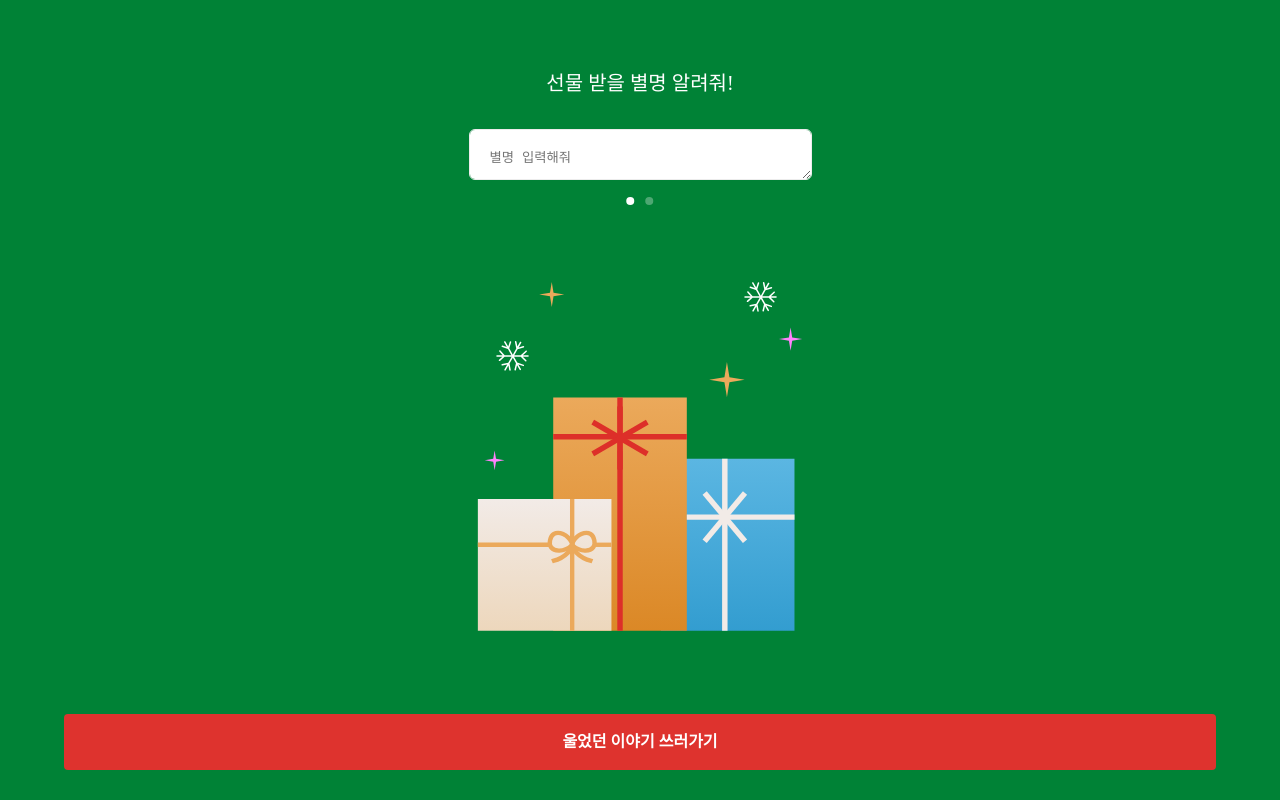
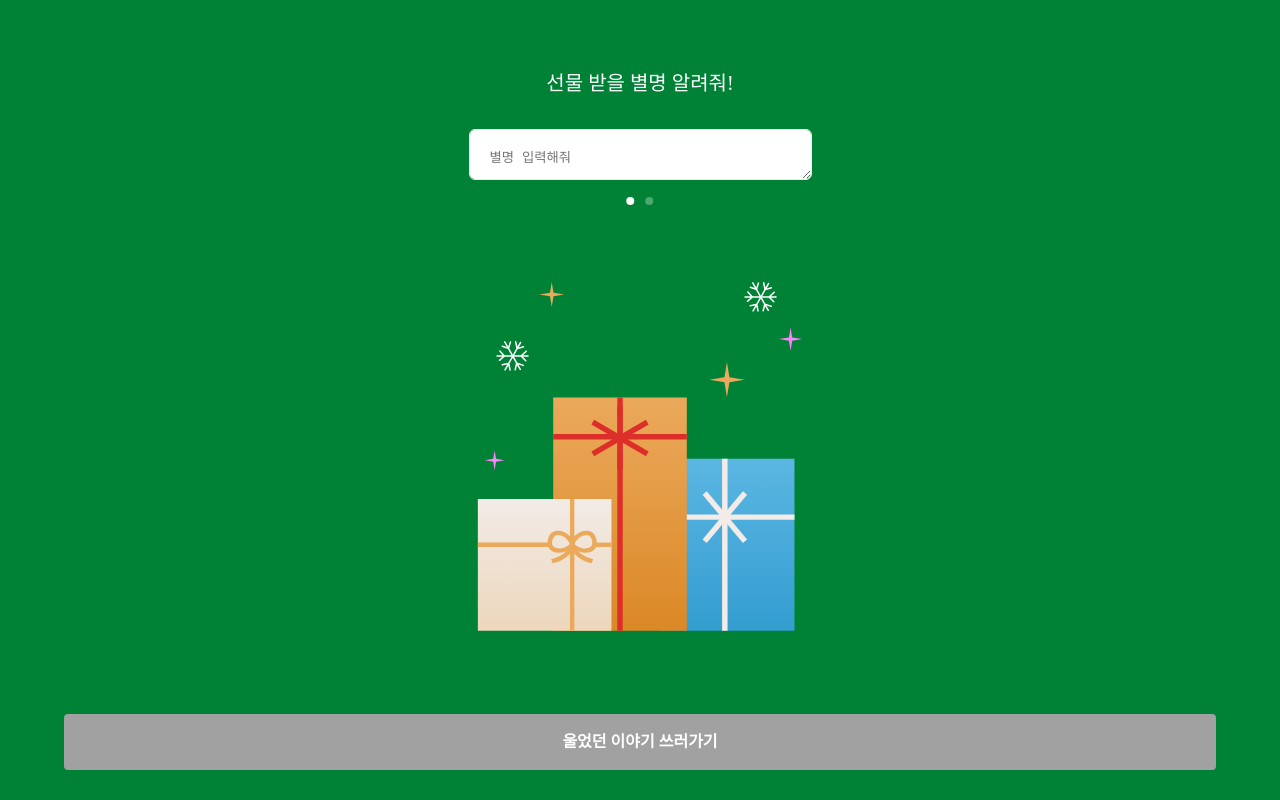
Before and after one commit to 33rd-SOPKATHON-TEAM5/Client, a React (Vite) app: page /onboarding/nickname in a window 1280 px wide. Built offline with nearby package versions, Linux system fonts and the light colour scheme.

Commit message:
feat: button disabled

```diff
--- a/src/pages/Onboarding/NickName/NickName.style.js
+++ b/src/pages/Onboarding/NickName/NickName.style.js
@@ -35,4 +35,5 @@ export const Title = styled.p`
   font-weight: 500;
   line-height: 26px;
   color: #fff;
+  font-family: EliceDXNeolliOTF;
 `;
--- a/src/pages/Onboarding/NickName/index.jsx
+++ b/src/pages/Onboarding/NickName/index.jsx
@@ -17,7 +17,7 @@ function NickName() {
 
     setNickname(input);
   };
-  // const isInputEmpty = !(nickname === "");
+  const isInputEmpty = !(nickname === "");
   return (
     <S.Wrapper>
       <S.Title>선물 받을 별명 알려줘!</S.Title>
@@ -34,6 +34,7 @@ function NickName() {
         <Button
           onClick={handleButton}
           customStyle="width: 90%; background-color: #DE332E; color: #ffff;"
+          disabled={isInputEmpty}
         >
           울었던 이야기 쓰러가기
         </Button>
--- a/src/pages/Onboarding/SadContent/SadContent.style.js
+++ b/src/pages/Onboarding/SadContent/SadContent.style.js
@@ -44,4 +44,5 @@ export const Title = styled.p`
   font-weight: 500;
   line-height: 26px;
   color: #fff;
+  font-family: EliceDXNeolliOTF;
 `;
```
